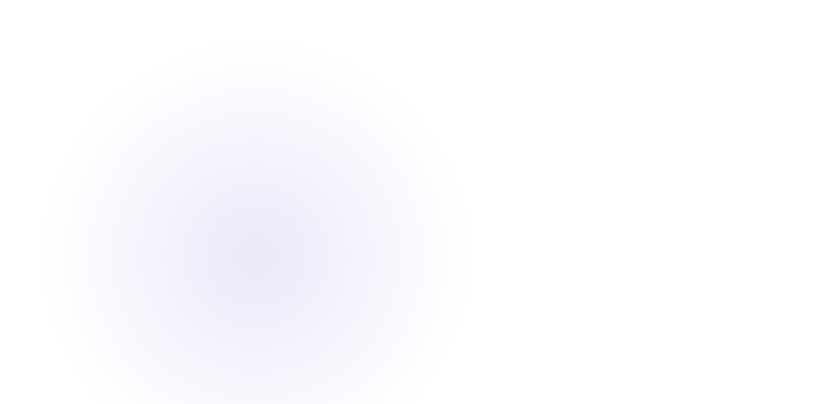
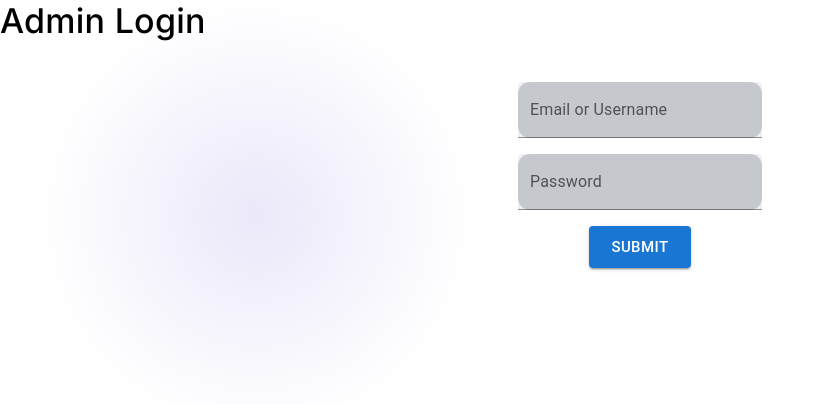
Before and after one commit to Nadeem-Abdun/nadeem_abdun_portfolio, a React (Create React App) app: page /admin/login in a window 1280 px wide. Before the commit this address had no page. Shown: the top 404 px of the page, without its empty margins (0-824 px from the left). Built offline with nearby package versions, Linux system fonts and the light colour scheme.

Commit message:
Admin Login Page Initiated

```diff
--- a/src/App.tsx
+++ b/src/App.tsx
@@ -7,6 +7,7 @@ import ContactMe from './screens/ContactMe';
 import WebNavigation from './screens/WebNavigation';
 import MobileNavigation from './screens/MobileNavigation';
 import AdminPanel from './screens/AdminPanel';
+import AdminLogin from './screens/AdminLogin';
 import { Route, Routes } from 'react-router-dom';
 
 const App = () => {
@@ -35,6 +36,7 @@ const App = () => {
           />}
         />
         <Route path='/admin' element={<AdminPanel />} />
+        <Route path='/admin/login' element={<AdminLogin />} />
       </Routes>
     </div>
   );
--- /dev/null
+++ b/src/screens/AdminLogin.tsx
@@ -0,0 +1,100 @@
+import React, { useState } from 'react';
+import { Grid, Typography, TextField, CircularProgress, Button } from '@mui/material';
+import './ScreenStyles.css';
+import { useMediaQuery } from 'react-responsive';
+import { useNavigate } from 'react-router-dom';
+
+const AdminLogin = () => {
+
+    const history = useNavigate();
+
+    const isXl = useMediaQuery({ query: '(min-width: 1920px)' });
+    const isLg = useMediaQuery({ query: '(min-width: 1280px) and (max-width: 1919px)' });
+    const isMd = useMediaQuery({ query: '(min-width: 960px) and (max-width: 1279px)' });
+    const isSm = useMediaQuery({ query: '(min-width: 600px) and (max-width: 959px)' });
+    const isXs = useMediaQuery({ query: '(min-width: 320px) and (max-width: 599px)' });
+
+    const [loginDetails, setLoginDetails] = useState({
+        username: '',
+        password: '',
+    });
+
+    const handleTextFeildsChange = (name: string, value: string) => {
+        setLoginDetails({
+            ...loginDetails,
+            [name]: value
+        });
+    }
+
+    const [formLoading, setFormLoading] = useState(false);
+
+    const handleFormStatus = async () => {
+        await setFormLoading(true);
+        await setTimeout(() => {
+            setFormLoading(false);
+        }, 2500);
+        // await history('/admin/home');
+    }
+
+    const handleLoginFormSubmit = async () => {
+        const formData = await new FormData();
+        await formData.append('username', loginDetails.username);
+        await formData.append('password', loginDetails.password);
+        await handleFormStatus();
+    }
+
+    return (
+        <div className='flex flex-col justify-center items-center'>
+            <div className={`${(isXs || isSm || isMd) ? 'mx-5 my-3' : 'mx-10 my-10'}`}>
+                <Grid container xs={12} justifyContent='center' alignItems='center' rowSpacing={(isXl || isLg || isMd) ? 5 : 3}>
+                    <Grid item xs={12} className='text-center'>
+                        <Typography component="h2" variant="h4" fontWeight={500} fontFamily='inter'>Admin Login</Typography>
+                    </Grid>
+                    {!formLoading &&
+                        <Grid container item xs={12} justifyContent='center' alignItems='center' flexDirection='column' rowSpacing={2}>
+                            <Grid item xs={12}>
+                                <TextField
+                                    id="username-field"
+                                    label="Email or Username"
+                                    variant="filled"
+                                    fullWidth
+                                    sx={{ backgroundColor: '#D1D5DB', borderRadius: 3, }}
+                                    onChange={(event) => handleTextFeildsChange('username', event.target.value)}
+                                />
+                            </Grid>
+                            <Grid item xs={12}>
+                                <TextField
+                                    id="password-field"
+                                    label="Password"
+                                    variant="filled"
+                                    fullWidth
+                                    sx={{ backgroundColor: '#D1D5DB', borderRadius: 3, }}
+                                    onChange={(event) => handleTextFeildsChange('password', event.target.value)}
+                                />
+                            </Grid>
+                            <Grid item xs={12}>
+                                <Button variant="contained" color="primary" size="large" onClick={() => handleLoginFormSubmit()} fullWidth>Submit</Button>
+                            </Grid>
+                        </Grid>
+                    }
+                    {formLoading &&
+                        <Grid container item xs={12} rowSpacing={isXs ? 1 : 2}>
+                            <Grid item xs={12}>
+                                <div className={`${(isXl) ? 'mx-80' : (isLg || isMd) ? 'mx-40' : 'mx-20'} text-center mt-10`}>
+                                    <CircularProgress size={120} color='info' />
+                                </div>
+                            </Grid>
+                            <Grid item xs={12} className="text-center">
+                                <Typography component='h2' variant={isXs ? 'body1' : 'h6'} fontWeight={400} fontFamily='inter'>
+                                    Please wait...
+                                </Typography>
+                            </Grid>
+                        </Grid>
+                    }
+                </Grid>
+            </div>
+        </div>
+    )
+}
+
+export default AdminLogin
--- a/src/screens/AdminPanel.tsx
+++ b/src/screens/AdminPanel.tsx
@@ -1,6 +1,6 @@
 import React from 'react';
+import { Grid, Typography } from '@mui/material';
 import './ScreenStyles.css';
-import { Grid, Typography } from '@mui/material';
 import { useMediaQuery } from 'react-responsive';
 import { useNavigate } from 'react-router-dom';
 
@@ -27,7 +27,7 @@ const AdminPanel = () => {
             <div className={`${(isXs || isSm || isMd) ? 'mx-5 my-3' : 'mx-10 my-10'}`}>
                 <Grid container xs={12} justifyContent='center' alignItems='center' rowSpacing={(isXl || isLg || isMd) ? 5 : 3}>
                     <Grid item>
-                        <Typography component="h2" variant="h4" fontWeight={500} fontFamily='inter'>Admin Panel</Typography>
+                        <Typography component="h2" variant="h4" fontWeight={500} fontFamily='inter'>Welcome To Admin Panel</Typography>
                     </Grid>
                     <Grid item>
                         <Typography component="h3" variant={isXs ? "body1" : "h6"} fontWeight={400} fontFamily='inter' className='text-center'>
```
